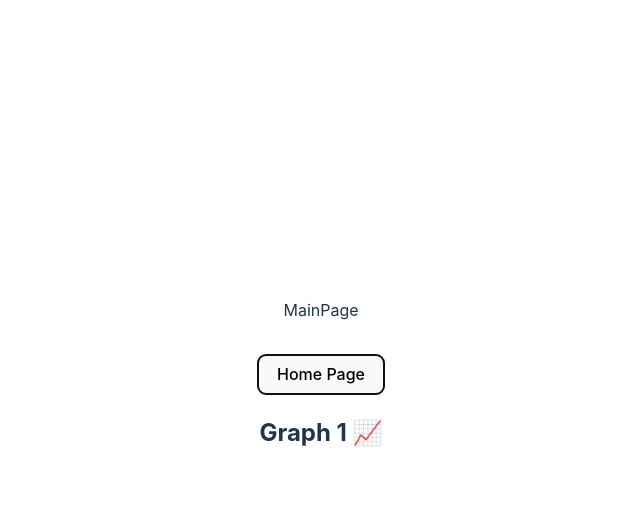
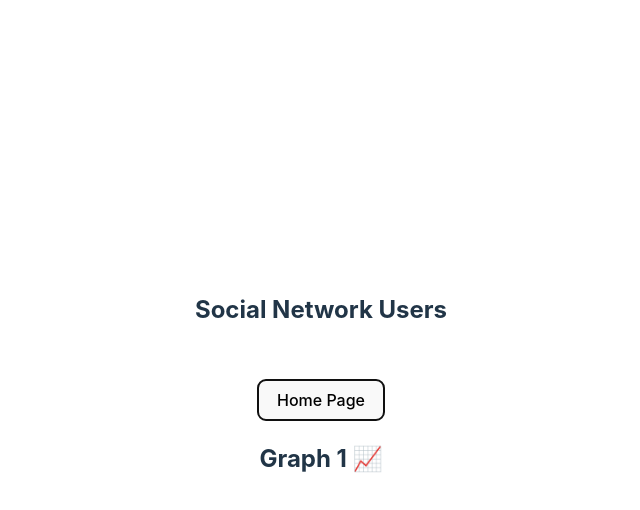
Before and after one commit to Lu-Smith/react-graphs, a React (Vite) app: page / in a window 1280 px wide. Both pictures are taken after a click on the button "Start". Shown: the top 510 px of the page, without its empty margins (319-959 px from the left). Built offline with nearby package versions, Linux system fonts and the light colour scheme.

Commit message:
Updated MainPage.tsx

```diff
--- a/src/components/MainPage.tsx
+++ b/src/components/MainPage.tsx
@@ -1,8 +1,18 @@
-import React from 'react'
+import React from 'react';
+import { PieChart, Pie, Sector, Cell } from 'recharts';
 
 const MainPage = () => {
+  const data = [
+    {name: "Facebook", value: 200000000},
+    {name: "Instagram", value: 150000000},
+    {name: "Twiter", value: 100000000},
+    {name: "TikTok", value: 50000000},
+  ]
+
   return (
-    <div>MainPage</div>
+    <div>
+      <h2>Social Network Users</h2>
+    </div>
   )
 }
 
```
